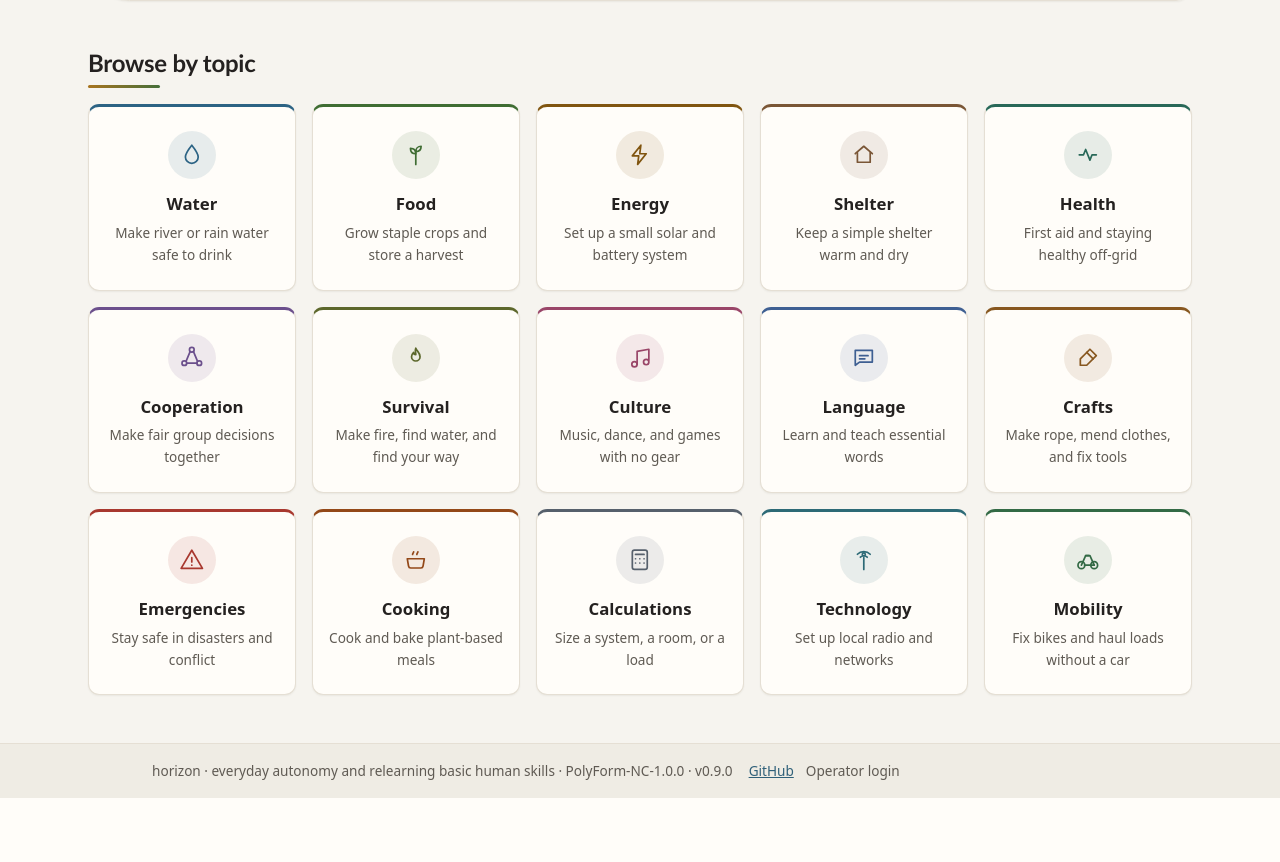
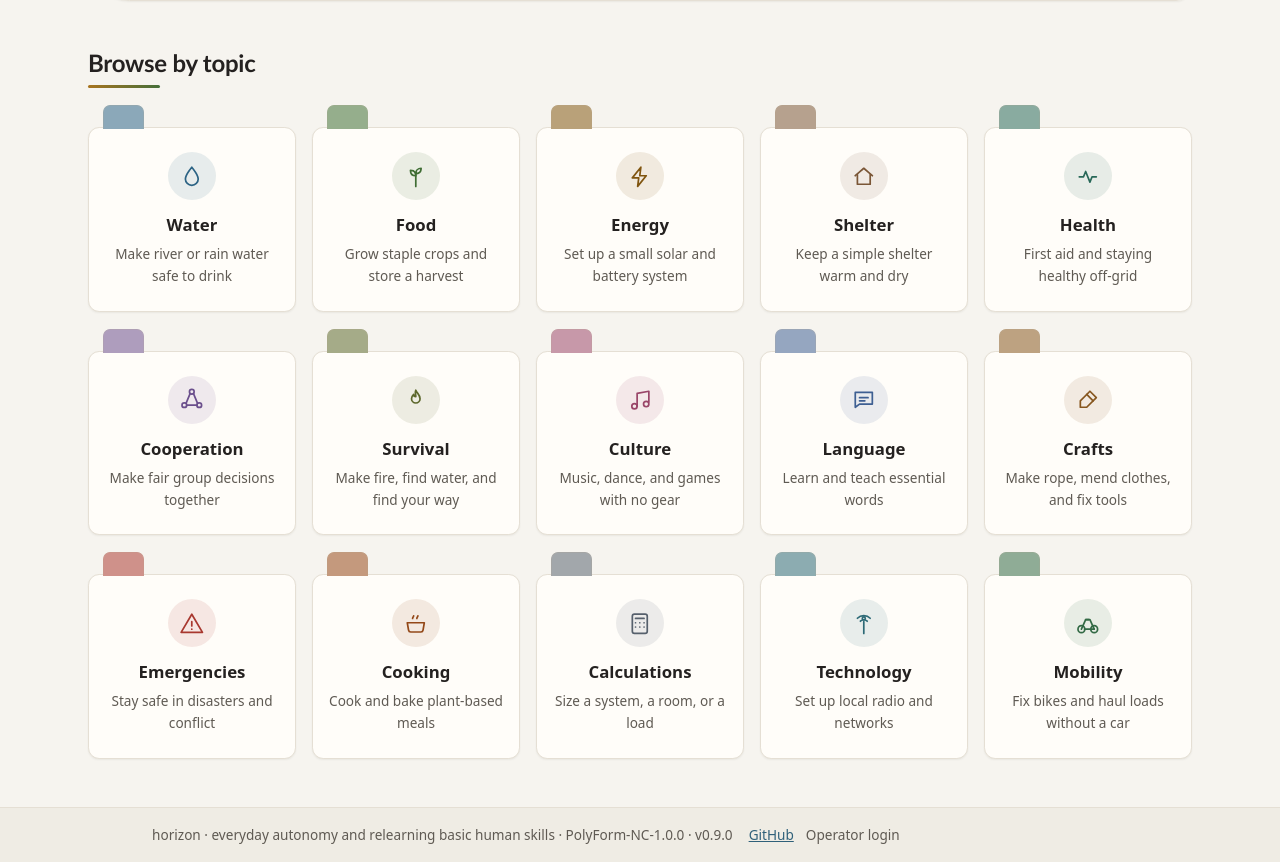
Before and after one commit to richardkfm/horizon, a FastAPI app: page / in a window 1280 px wide. Shown: the part 592-1454 px from the top of the page. Before the commit the page ends 1390 px from the top, so only its background shows below. Run offline with FastAPI, Linux system fonts and the light colour scheme; parts of the project's set-up code (start-up, migrations or seed data) failed here and were passed over.

Commit message:
Replace card colour bars with index tabs; drop "More on" footer cards
Every card (home tiles, guide/checklist cards, plan cards) signalled its
topic with a 3px coloured border-top — the stock look of template sites.
The topic hue now lives in a small file-card tab on the card's top edge
(`.card-tab`, `topic_tab` macro): named after the topic on cards, a blank
coloured tab on the home tiles. It replaces the pill badge inside cards;
the badge stays on reading-page headers. Print, low-power and
high-contrast flatten the tab to a plain outlined or solid-ink tab.

The "More on {topic}" grid of three related-guide cards at the foot of
guides and checklists is removed: guide pages already stack several
callouts and the extra cards crowded them. A guide ends with its own
"Where to go next" list and, inside a plan, the single "Next in {plan}"
line; checklists end with the list. The route no longer queries related
guides.

Both decisions are written into CLAUDE.md's UX standards and guarded by
tests. Release v0.9.1: version bump, changelog, README status, ROADMAP
and BACKLOG wording.

Co-Authored-By: Claude Fable 5.1 <noreply@anthropic.com>
Claude-Session: https://claude.ai/code/session_01Hvjqs1189xfWXFZMXfNniC

```diff
--- a/pyproject.toml
+++ b/pyproject.toml
@@ -1,6 +1,6 @@
 [project]
 name = "horizon"
-version = "0.9.0"
+version = "0.9.1"
 description = "Offline-first autonomy & rebuilding node: skill-tree journeys, visual guides, and a local AI assistant."
 readme = "README.md"
 requires-python = ">=3.11"
--- a/src/horizon/web/routes.py
+++ b/src/horizon/web/routes.py
@@ -327,20 +327,9 @@ def guide_page(
         if next_guide is not None:
             next_steps.append({"track_title": journey.title, "guide": _guide_summary(next_guide)})
 
-    # A few more guides on the same topic, so every guide page — not only
-    # those threaded into a plan — ends with somewhere to read next. Skips
-    # whatever's already offered above as a "next step".
-    featured_ids = {step["guide"]["id"] for step in next_steps} | {guide_id}
-    related_guides = [
-        _guide_summary(g)
-        for g in session.exec(
-            select(Guide)
-            .where(Guide.category == guide.category, Guide.id.not_in(featured_ids))
-            .order_by(Guide.id)
-            .limit(3)
-        ).all()
-    ]
-
+    # No "more on this topic" cards here on purpose: guide pages already
+    # carry several callouts, and three extra cards at the bottom crowded
+    # them. The topic listing is one click away in the breadcrumb.
     return templates.TemplateResponse(
         request,
         "guide.html",
@@ -350,7 +339,6 @@ def guide_page(
             "body_html": body_html,
             "in_tracks": in_tracks,
             "next_steps": next_steps,
-            "related_guides": related_guides,
         },
     )
 
@@ -401,20 +389,6 @@ def checklist_page(
     heading, body = split_title(_read_checklist_body(checklist))
     body_html = render_markdown(body, _link_resolver(session))
 
-    # Checklists stand alone (no plan links), so "read further" here means a
-    # few guides on the same topic rather than a next step in an order.
-    related_guides: list[dict] = []
-    if checklist.category is not None:
-        related_guides = [
-            _guide_summary(g)
-            for g in session.exec(
-                select(Guide)
-                .where(Guide.category == checklist.category)
-                .order_by(Guide.id)
-                .limit(3)
-            ).all()
-        ]
-
     return templates.TemplateResponse(
         request,
         "checklist.html",
@@ -422,7 +396,6 @@ def checklist_page(
             "checklist": _checklist_summary(checklist),
             "heading": heading or checklist.title,
             "body_html": body_html,
-            "related_guides": related_guides,
         },
     )
 
--- a/src/horizon/web/static/app.css
+++ b/src/horizon/web/static/app.css
@@ -570,7 +570,10 @@ a:hover { color: var(--accent-strong); }
   gap: var(--space-4);
 }
 
+.category-card { display: flex; flex-direction: column; }
 .category-card a {
+  position: relative;
+  flex: 1 1 auto;
   display: flex;
   flex-direction: column;
   align-items: center;
@@ -668,9 +671,10 @@ a:hover { color: var(--accent-strong); }
    visually-hidden span for screen readers (partials/_ui.html). */
 .difficulty { font-family: ui-monospace, SFMono-Regular, Menlo, Consolas, monospace; letter-spacing: 0.08em; white-space: nowrap; }
 
-/* A signature hue per topic, from the same sun/leaf/horizon family: a 3px
-   top rule on tiles and cards plus the badge tint. Low-power, high contrast,
-   and print collapse it to plain ink. */
+/* A signature hue per topic, from the same sun/leaf/horizon family: the
+   index-card tab on tiles and cards (`.card-tab`, below) plus the badge tint
+   on reading pages. Low-power, high contrast, and print collapse it to plain
+   ink. */
 [data-cat="water"] { --cat-l: #2c6384; --cat-d: #7fb0cb; }
 [data-cat="food"] { --cat-l: #3f6d33; --cat-d: #8fbf7f; }
 [data-cat="energy"] { --cat-l: #805510; --cat-d: #e0b25c; }
@@ -692,13 +696,56 @@ a:hover { color: var(--accent-strong); }
   :root:not([data-theme]) [data-cat] { --cat: var(--cat-d, var(--accent)); }
 }
 :root[data-contrast="high"] [data-cat] { --cat: var(--fg); }
-.category-card[data-cat] a,
-.card-grid li[data-cat] > a,
-.journey-card[data-cat] > a,
-.track-card[data-cat] { border-top: 3px solid var(--cat); }
 .category-card[data-cat] .category-icon { color: var(--cat); background: color-mix(in srgb, var(--cat) 11%, transparent); }
 
-.badge-row { display: flex; flex-wrap: wrap; align-items: center; gap: var(--space-2); }
+/* Index-card tab: the topic marker on every card, instead of a coloured bar.
+   Cards are file-cards in a library drawer — each one carries a small tab on
+   its top edge, cut from the same card (it overlaps the card's top border by
+   a pixel so the two read as one piece), tinted in the topic hue and named
+   after the topic. Home tiles get a blank tab, since the tile already names
+   the topic in large type. The tab sticks *up* out of the card, so the card's
+   container (`.has-tab`, `.journey-card`, `.track-card`, `.category-card`)
+   reserves `--tab-h` of headroom above it. */
+:root { --tab-h: 1.45rem; }
+.card-tab {
+  position: absolute;
+  left: 0.85rem;
+  bottom: calc(100% - 1px);
+  z-index: 1;
+  display: inline-flex;
+  align-items: center;
+  box-sizing: border-box;
+  max-width: calc(100% - 1.7rem);
+  height: calc(var(--tab-h) + 1px);
+  padding: 0 0.7rem;
+  font-size: 0.72rem;
+  font-weight: 600;
+  line-height: 1;
+  letter-spacing: 0.02em;
+  text-transform: capitalize;
+  white-space: nowrap;
+  overflow: hidden;
+  text-overflow: ellipsis;
+  color: var(--cat, var(--accent));
+  background: color-mix(in srgb, var(--cat, var(--accent)) 12%, var(--surface));
+  border: 1px solid color-mix(in srgb, var(--cat, var(--accent)) 45%, var(--border));
+  border-bottom: 0;
+  border-radius: var(--radius-sm) var(--radius-sm) 0 0;
+}
+.card-tab-blank {
+  width: 2.6rem;
+  padding: 0;
+  background: color-mix(in srgb, var(--cat, var(--accent)) 55%, var(--surface));
+}
+.card-grid li,
+.journey-card,
+.category-card { position: relative; }
+.card-grid li { display: flex; flex-direction: column; }
+.card-grid li > a { position: relative; flex: 1 1 auto; }
+.card-grid .has-tab,
+.journey-card,
+.category-card { padding-top: var(--tab-h); }
+
 
 .breadcrumb { font-size: 0.9rem; }
 .breadcrumb a { color: var(--accent); text-decoration: none; }
@@ -771,9 +818,11 @@ a:hover { color: var(--accent-strong); }
   grid-template-columns: repeat(auto-fill, minmax(17rem, 1fr));
   gap: var(--space-4);
 }
+.journey-card { display: flex; flex-direction: column; }
 .journey-card a {
+  position: relative;
   display: block;
-  height: 100%;
+  flex: 1 1 auto;
   padding: var(--space-4) var(--space-5);
   border: 1px solid var(--border);
   border-radius: var(--radius);
@@ -788,7 +837,7 @@ a:hover { color: var(--accent-strong); }
   box-shadow: var(--shadow-lift);
   transform: translateY(-2px);
 }
-.journey-card h2 { font-size: 1.2rem; margin: 0.5rem 0 0.3rem; }
+.journey-card h2 { font-size: 1.2rem; margin: 0 0 0.3rem; }
 .journey-card p { margin: 0.3rem 0; font-size: 0.95rem; color: var(--muted); }
 .journey-meta { color: var(--muted-2); font-size: 0.85rem; display: flex; flex-wrap: wrap; gap: 0.35rem 0.9rem; }
 
@@ -808,7 +857,6 @@ a:hover { color: var(--accent-strong); }
   display: flex;
   flex-direction: column;
   gap: 0.35rem;
-  height: 100%;
   padding: var(--space-3) var(--space-4);
   border: 1px solid var(--border);
   border-radius: var(--radius);
@@ -823,7 +871,6 @@ a:hover { color: var(--accent-strong); }
   box-shadow: var(--shadow-lift);
   transform: translateY(-2px);
 }
-.card-grid .category-badge { align-self: flex-start; }
 .card-title { font-weight: 600; line-height: 1.35; }
 .card-grid .guide-summary { margin-top: 0; }
 
@@ -840,6 +887,8 @@ a:hover { color: var(--accent-strong); }
 /* Tracks: curated, ordered "step-by-step plans" over the guides. ----------- */
 .track-list { list-style: none; padding: 0; margin: 0; display: grid; gap: var(--space-4); }
 .track-card {
+  position: relative;
+  margin-top: var(--tab-h);
   padding: var(--space-4) var(--space-5);
   border: 1px solid var(--border);
   border-radius: var(--radius);
@@ -1066,24 +1115,13 @@ a:hover { color: var(--accent-strong); }
   letter-spacing: 0.01em;
 }
 
-/* Read further — footer nav on a guide/checklist: the next step in an ordered
-   plan (if any) plus a few more guides on the same topic, so a reader always
-   has somewhere to go without forcing every guide into a plan. The next-step
-   callout takes the leaf accent (growth, continuation); "more on X" reuses
-   the existing card-grid look unchanged. Its heading deliberately does *not*
-   look like a `.guide` content h2 — it's an eyebrow label (like
-   `.next-step-label`), so a reader can tell at a glance that everything below
-   the top border is "more to read", not more of this guide. */
+/* Read further — footer nav on a guide: only the next step in an ordered
+   plan (if any), as one quiet eyebrow-labelled line in the leaf accent
+   (growth, continuation). Deliberately *no* "more on this topic" card grid
+   here: guide pages already carry several callouts, and a row of extra cards
+   at the bottom crowded them — it was removed on purpose, don't bring it
+   back. The topic listing is one click away in the breadcrumb. */
 .read-further { margin-top: var(--space-7); padding-top: var(--space-5); border-top: 1px solid var(--border); }
-.next-steps { margin-bottom: var(--space-5); }
-.read-further-more h2 {
-  margin: var(--space-5) 0 var(--space-3);
-  font-size: 0.8rem;
-  font-weight: 600;
-  text-transform: uppercase;
-  letter-spacing: 0.03em;
-  color: var(--muted);
-}
 .next-step {
   display: flex;
   flex-wrap: wrap;
@@ -1494,6 +1532,8 @@ body.low-power .hero { background: none; }
 body.low-power .category-card a:hover,
 body.low-power .journey-card a:hover,
 body.low-power .card-grid a:hover { background: none; transform: none; }
+body.low-power .card-tab { background: #fff; border-color: #000; }
+body.low-power .card-tab-blank { background: #000; }
 body.low-power .filter-chip.is-active { background: #000; }
 body.low-power .guide blockquote { background: none; }
 /* Callouts keep a high-contrast border + bold label in the e-ink palette so
--- a/src/horizon/web/static/print.css
+++ b/src/horizon/web/static/print.css
@@ -51,8 +51,10 @@ body {
   --shadow-lift: none;
 }
 
-/* Topic hues collapse to ink. */
+/* Topic hues collapse to ink; card tabs become plain outlined tabs. */
 [data-cat] { --cat: #000 !important; }
+.card-tab { background: #fff; color: #000; border-color: #000; }
+.card-tab-blank { background: #000; }
 
 /* The guide header's notebook band becomes plain space above the title. */
 .guide-head { border: none; padding: 0; background: none; }
--- a/src/horizon/web/templates/checklists.html
+++ b/src/horizon/web/templates/checklists.html
@@ -1,5 +1,6 @@
 {% extends "base.html" %}
 {% block title %}Checklists — horizon{% endblock %}
+{% from "partials/_ui.html" import topic_tab %}
 {% block content_class %} content-wide{% endblock %}
 {% block content %}
 <section class="guides-intro">
@@ -14,9 +15,9 @@
 {% if checklists %}
 <ul class="card-grid">
   {% for checklist in checklists %}
-  <li{% if checklist.category %} data-cat="{{ checklist.category }}"{% endif %}>
+  <li{% if checklist.category %} class="has-tab" data-cat="{{ checklist.category }}"{% endif %}>
     <a href="/checklists/{{ checklist.id }}">
-      {% if checklist.category %}<span class="category-badge" data-cat="{{ checklist.category }}">{{ checklist.category }}</span>{% endif %}
+      {% if checklist.category %}{{ topic_tab(checklist.category) }}{% endif %}
       <span class="card-title">{{ checklist.title }}</span>
       {% if checklist.summary %}<span class="guide-summary">{{ checklist.summary }}</span>{% endif %}
     </a>
--- a/src/horizon/web/templates/journeys.html
+++ b/src/horizon/web/templates/journeys.html
@@ -1,6 +1,6 @@
 {% extends "base.html" %}
 {% from "partials/_icons.html" import category_icon %}
-{% from "partials/_ui.html" import difficulty %}
+{% from "partials/_ui.html" import difficulty, topic_tab %}
 {% block title %}Step-by-step plans — horizon{% endblock %}
 {% block content_class %} content-wide{% endblock %}
 {% block content %}
@@ -27,10 +27,10 @@
 <ul class="track-list">
   {% for track in tracks %}
   <li class="track-card" data-cat="{{ track.category }}">
+    {{ topic_tab(track.category) }}
     <header class="track-card-head">
       <span class="track-icon" aria-hidden="true">{{ category_icon(track.category) }}</span>
       <div class="track-titles">
-        <span class="category-badge" data-cat="{{ track.category }}">{{ track.category }}</span>
         <h2><a href="/journeys/{{ track.id }}">{{ track.title }}</a></h2>
       </div>
     </header>
--- a/src/horizon/web/templates/landing.html
+++ b/src/horizon/web/templates/landing.html
@@ -1,5 +1,6 @@
 {% extends "base.html" %}
 {% from "partials/_icons.html" import category_icon %}
+{% from "partials/_ui.html" import topic_tab %}
 {% block title %}horizon · guides for water, food, energy, shelter, and health{% endblock %}
 {% block content_class %} content-wide{% endblock %}
 {% block content %}
@@ -63,6 +64,7 @@ ___________________________________________________/_\______</pre>
     {% for category in categories %}
     <li class="category-card" data-cat="{{ category.name }}">
       <a href="/guides?category={{ category.name | urlencode }}">
+        {{ topic_tab(category.name, label=false) }}
         <span class="category-icon" aria-hidden="true">{{ category_icon(category.name) }}</span>
         <span class="category-name">{{ category.name }}</span>
         {% if category.example %}<span class="category-example">{{ category.example }}</span>{% endif %}
--- a/src/horizon/web/templates/partials/_journey_card.html
+++ b/src/horizon/web/templates/partials/_journey_card.html
@@ -1,9 +1,7 @@
-{% from "partials/_ui.html" import difficulty %}
+{% from "partials/_ui.html" import difficulty, topic_tab %}
 <li class="journey-card" data-cat="{{ journey.category }}">
   <a href="/journeys/{{ journey.id }}">
-    <span class="badge-row">
-      <span class="category-badge" data-cat="{{ journey.category }}">{{ journey.category }}</span>
-    </span>
+    {{ topic_tab(journey.category) }}
     <h2>{{ journey.title }}</h2>
     {# The whole card is one link, so cross-reference links in the
        description are flattened to their (resolved) text here. #}
--- a/src/horizon/web/templates/partials/_ui.html
+++ b/src/horizon/web/templates/partials/_ui.html
@@ -8,12 +8,20 @@
 <span class="difficulty" title="Difficulty {{ n }} of 5"><span class="visually-hidden">Difficulty {{ n }} of 5</span><span aria-hidden="true">[{{ "■" * n }}{{ "□" * (5 - n) }}]</span></span>
 {%- endmacro %}
 
+{# The topic marker on a card: an index-card tab on the card's top edge,
+   named after and tinted in the topic's hue (`.card-tab` in app.css), like a
+   labelled tab on a file-card. ``label`` is off where the tab should only be
+   a coloured tab (the home tiles name the topic in the tile itself). #}
+{% macro topic_tab(category, label=true) -%}
+{%- if label %}<span class="card-tab" data-cat="{{ category }}">{{ category }}</span>{% else %}<span class="card-tab card-tab-blank" data-cat="{{ category }}" aria-hidden="true"></span>{% endif -%}
+{%- endmacro %}
+
 {# One guide card for the browse grids. ``badge`` is off inside a category
    shelf, where the heading already names the topic. #}
 {% macro guide_card(guide, badge=true) -%}
-<li data-cat="{{ guide.category }}">
+<li data-cat="{{ guide.category }}"{% if badge %} class="has-tab"{% endif %}>
   <a href="/guides/{{ guide.id }}">
-    {% if badge %}<span class="category-badge" data-cat="{{ guide.category }}">{{ guide.category }}</span>{% endif %}
+    {% if badge %}{{ topic_tab(guide.category) }}{% endif %}
     <span class="card-title">{{ guide.title }}</span>
     {% if guide.summary %}<span class="guide-summary">{{ guide.summary }}</span>{% endif %}
   </a>
```
Also changed, not shown: CLAUDE.md (+13 -0 lines), ROADMAP.md (+4 -3 lines), docs/BACKLOG.md (+3 -3 lines), src/horizon/web/templates/checklist.html (+0 -17 lines), src/horizon/web/templates/guide.html (+5 -20 lines), tests/test_ui_pages.py (+30 -0 lines), CHANGELOG.md, README.md.
